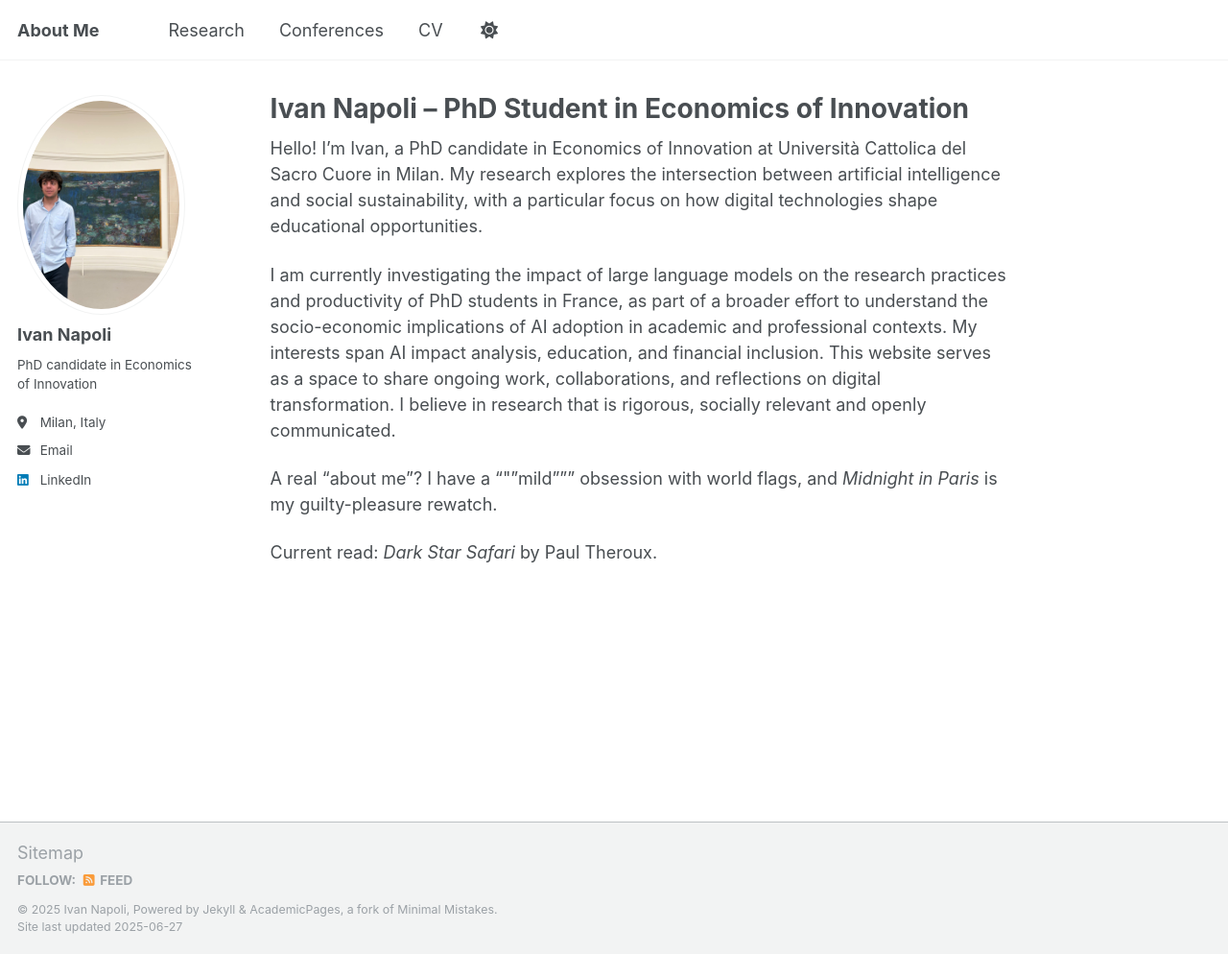
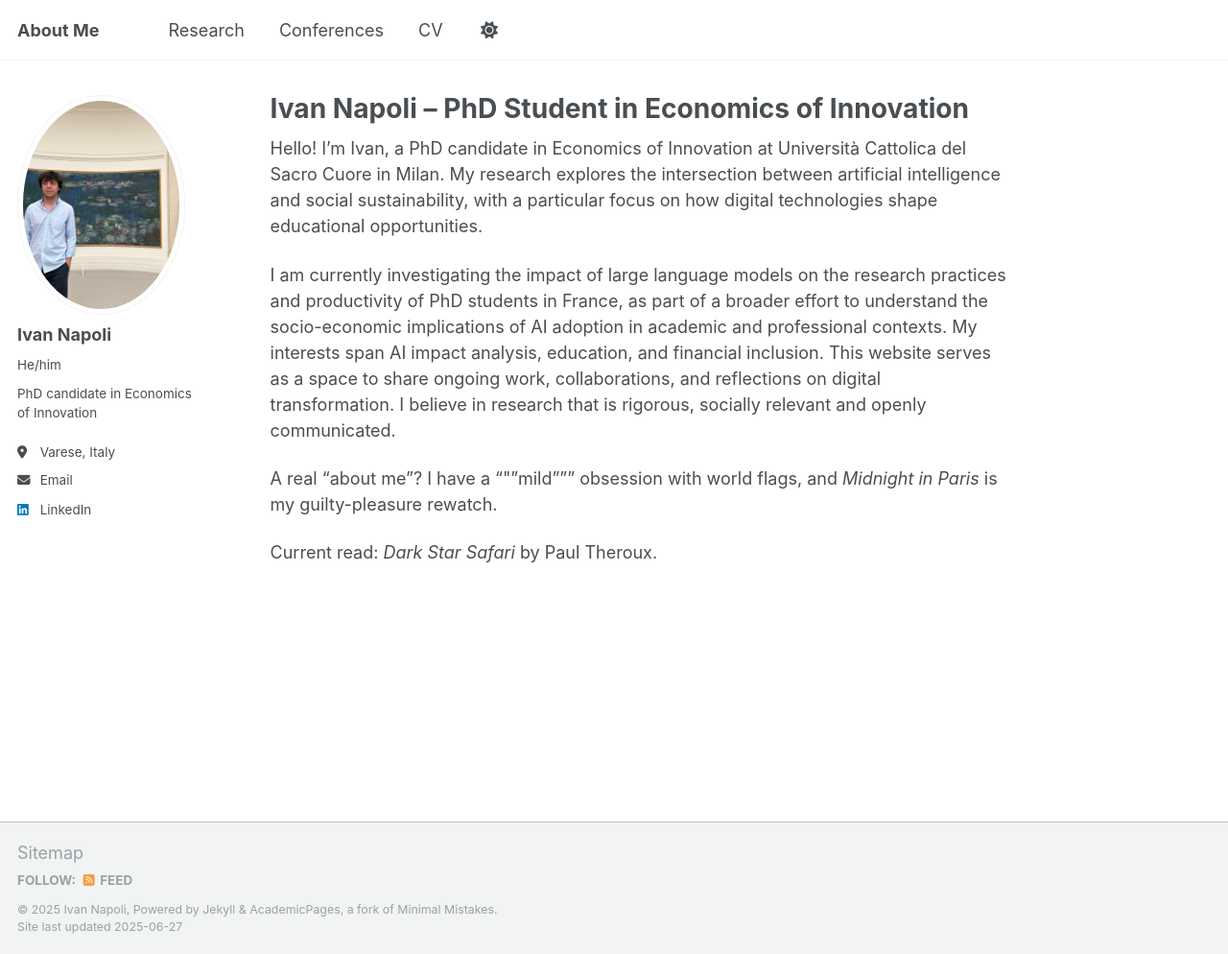
Before and after one commit to IvanNapo/IvanNapo.github.io, a Jekyll site: the page built from _pages/about.md, in a window 1280 px wide and 994 px high. Shown: the whole window at 96% size. Built offline with Jekyll 4.4.1, drawn with Linux system fonts in a browser that asks for light colours.

Commit message:
Update _config.yml

```diff
--- a/_config.yml
+++ b/_config.yml
@@ -23,11 +23,10 @@ repository               : "academicpages/academicpages.github.io"
 author:
   # Biographic information
   avatar           : "website.jpeg"
-  avatar_shape     : "square"
   name             : "Ivan Napoli"
-  pronouns         : # example: "she/her"
+  pronouns         : "He/him"
   bio              : "PhD candidate in Economics of Innovation"
-  location         : "Milan, Italy"
+  location         : "Varese, Italy"
   uri              : # URL
   email            : "ivan.napoli@unicatt.it"
 
```
